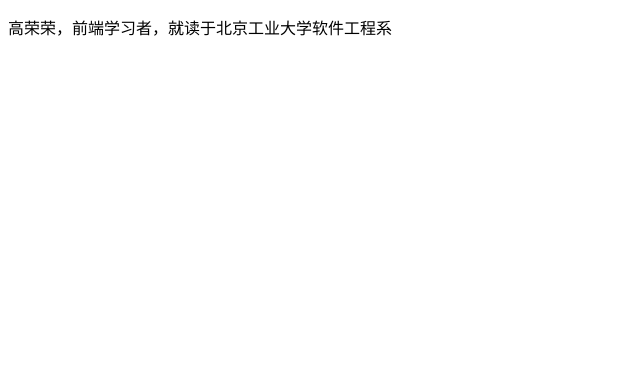
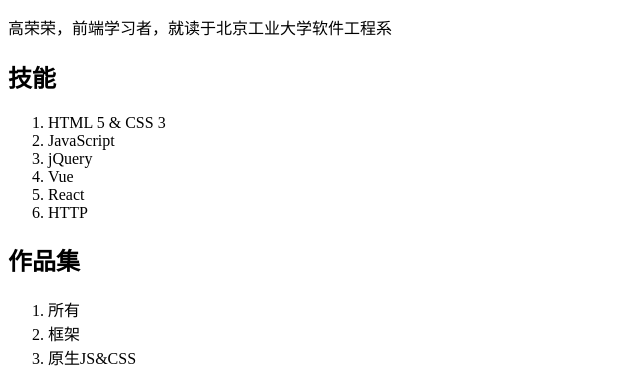
Before and after one commit to Shiny-0815/resume, a plain HTML site: page index.html in a window 1280 px wide. Shown: the part 644-1029 px from the top of the page, without its empty margins (0-640 px from the left). Before the commit the page ends 800 px from the top, so only its background shows below. Drawn offline with Linux system fonts and the light colour scheme.

Commit message:
index.html

```diff
--- a/index.html
+++ b/index.html
@@ -1,12 +1,16 @@
 <!DOCTYPE html>
-<html>
+<html lang="en">
+
 <head>
-		<title>荣荣的个人简历</title>
-		<style></style>
+    <meta charset="UTF-8">
+    <meta name="viewport" content="width=device-width, initial-scale=1.0">
+    <meta http-equiv="X-UA-Compatible" content="ie=edge">
+    <title>Document</title>
 </head>
+
 <body>
     <div class="topNavBar">
-			<img src="#" alt="logo"/>
+        <img src="#" alt="logo" />
         <nav>
             <ul>
                 <li><a href="#">ABOUT</a></li>
@@ -24,6 +28,7 @@
     <div class="banner" style="background-image: url(#)"></div>
     <main>
         <div class="card">
+            <div class="pictureAndText">
                 <div class="picture">
                     <img src=“#” alt="头像">
                 </div>
@@ -44,6 +49,7 @@
                             <dd>18811358015</dd>
                         </dl>
                     </div>
+                </div>
                 <footer class="media">
                     <a href="#"><img src="#" alt=" "></a>
                     <a href="#"><img src="#" alt=" "></a>
@@ -54,11 +60,36 @@
                     <a href="#"><img src="#" alt=" "></a>
                 </footer>
             </div>
-		</div>
             <a class="button" href="#">下载 PDF 简历</a>
             <p>
                 高荣荣，前端学习者，就读于北京工业大学软件工程系
             </p>
     </main>
+    <section>
+        <h2>技能</h2>
+        <ol>
+            <li>HTML 5 &amp; CSS 3</li>
+            <li>JavaScript</li>
+            <li>jQuery</li>
+            <li>Vue</li>
+            <li>React</li>
+            <li>HTTP</li>
+        </ol>
+    </section>
+    <section>
+        <h2>作品集</h2>
+        <nav>
+            <ol>
+                <li>所有</li>
+                <li>框架</li>
+                <li>原生JS&amp;CSS</li>
+            </ol>
+        </nav>
+        <div class="jobs">
+            <div class="big"></div>
+            <div class="small"></div>
+            <div class="small"></div>
+        </div>
+    </section>
 </body>
 </html>
```
Lines whose indentation alone changed are shown as unchanged.
